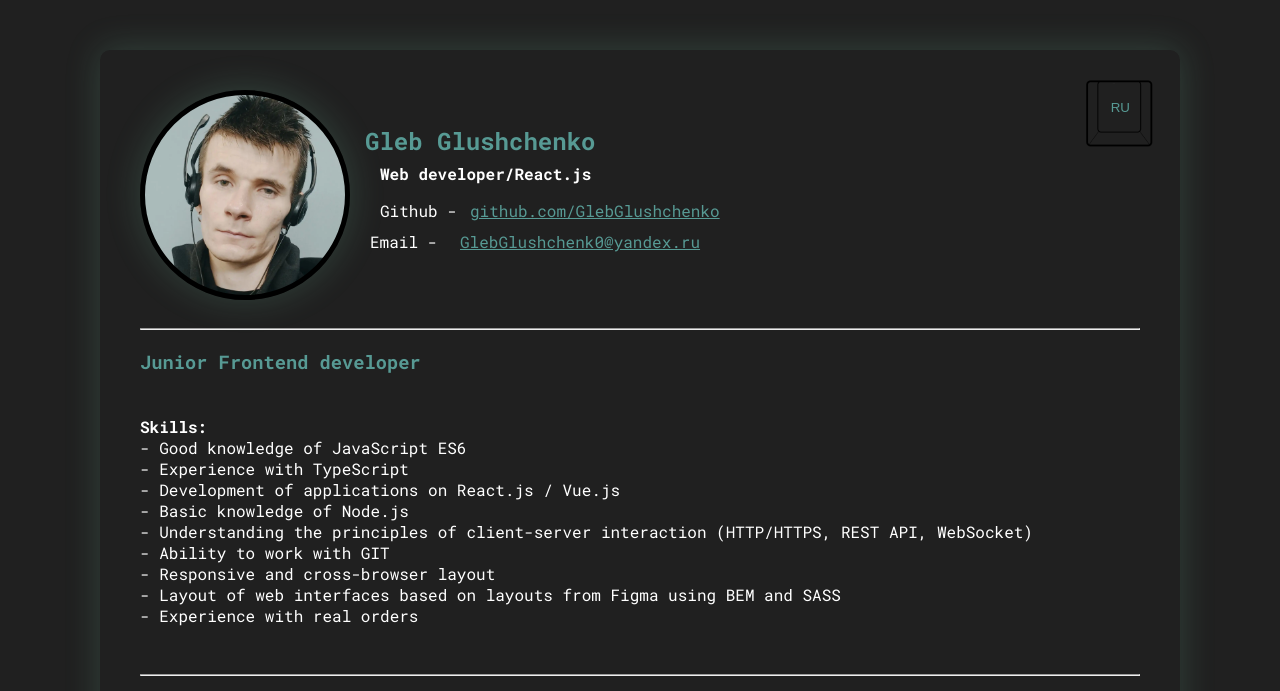
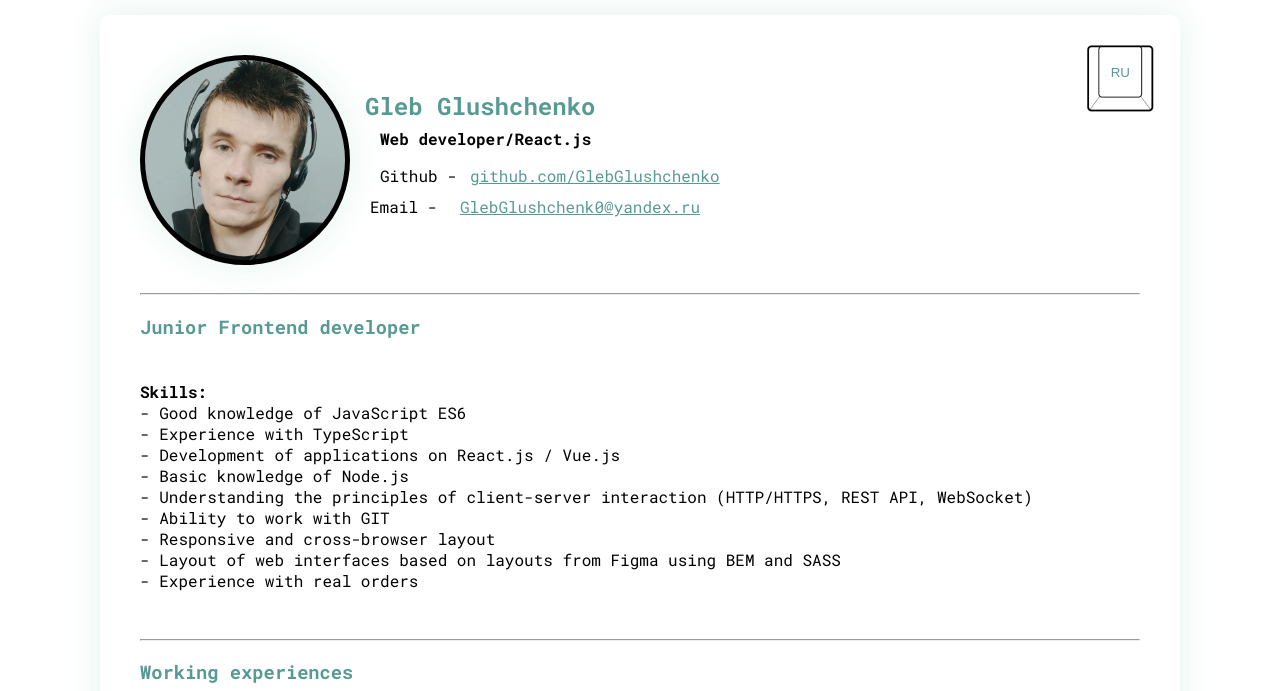
Before and after one commit to GlebGlushchenko/CV, a plain HTML site: page index.html in a window 1280 px wide. Shown: the top 691 px of the page. Drawn offline with Linux system fonts and the light colour scheme.

Commit message:
еще немного правок

```diff
--- a/css/main.css
+++ b/css/main.css
@@ -63,8 +63,7 @@ body {
 .cv {
   padding: 40px;
   max-width: 1000px;
-  margin: 50px auto;
-  margin-top: 50px;
+  margin: 15px auto;
   box-shadow: 0 -1px 35px 1px rgba(118, 200, 164, 0.2);
   border-radius: 10px;
 
@@ -133,7 +132,7 @@ body {
 .btn {
   position: absolute;
   top: -20px;
-  right: -36px;
+  right: -37px;
   z-index: -1;
 }
 
@@ -219,6 +218,7 @@ body {
 
 .experience__name {
   font-weight: bold;
+  color: var(--primary-color);
 }
 
 @media (max-width: 575px) {
--- a/index.html
+++ b/index.html
@@ -13,7 +13,7 @@
     rel="stylesheet">
     <link rel="stylesheet" href="../css/main.css" />
     <link rel="stylesheet" href="../css/dark.css" media="(prefers-color-scheme: dark)">
-    <link rel="stylesheet" href="../css/dark.css" media="(prefers-color-scheme: light)">
+    <link rel="stylesheet" href="../css/light.css" media="(prefers-color-scheme: light)">
 </head>
 
 <body>
```
